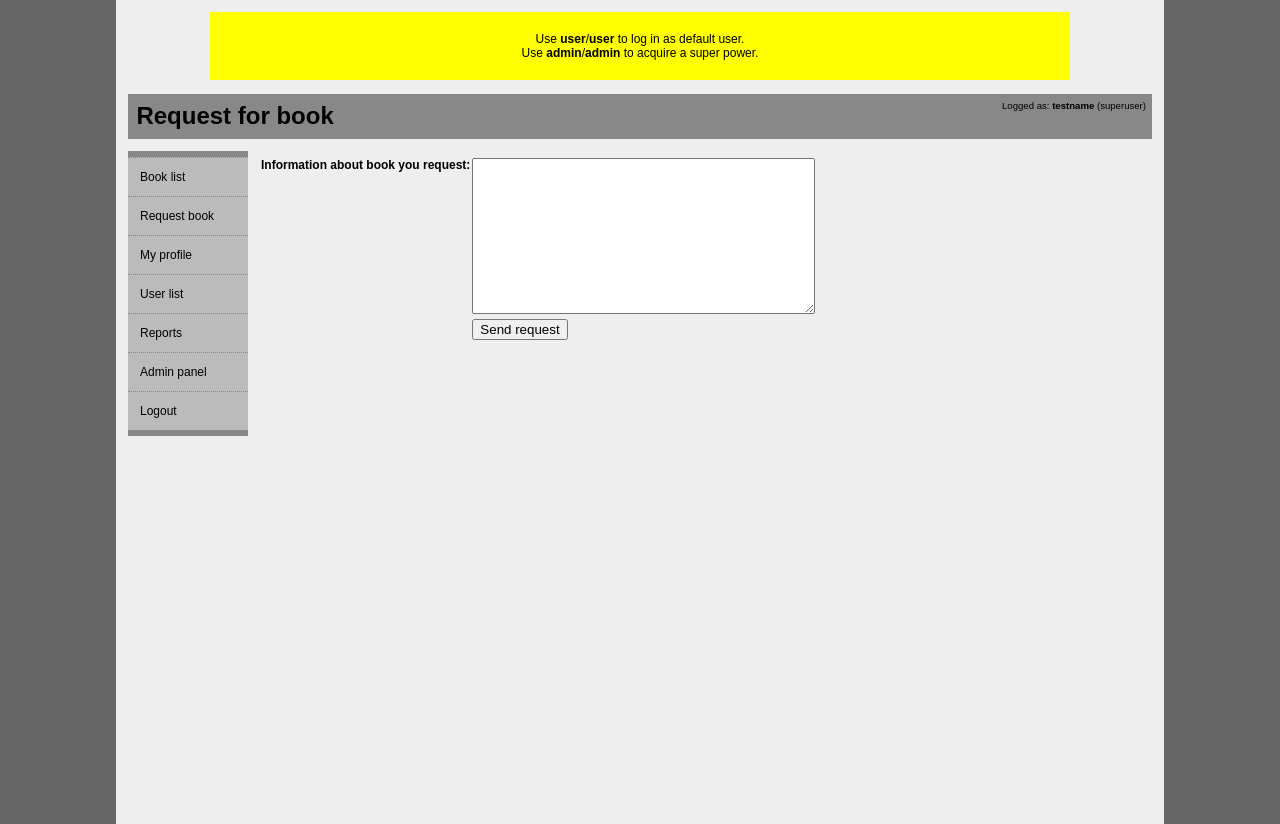
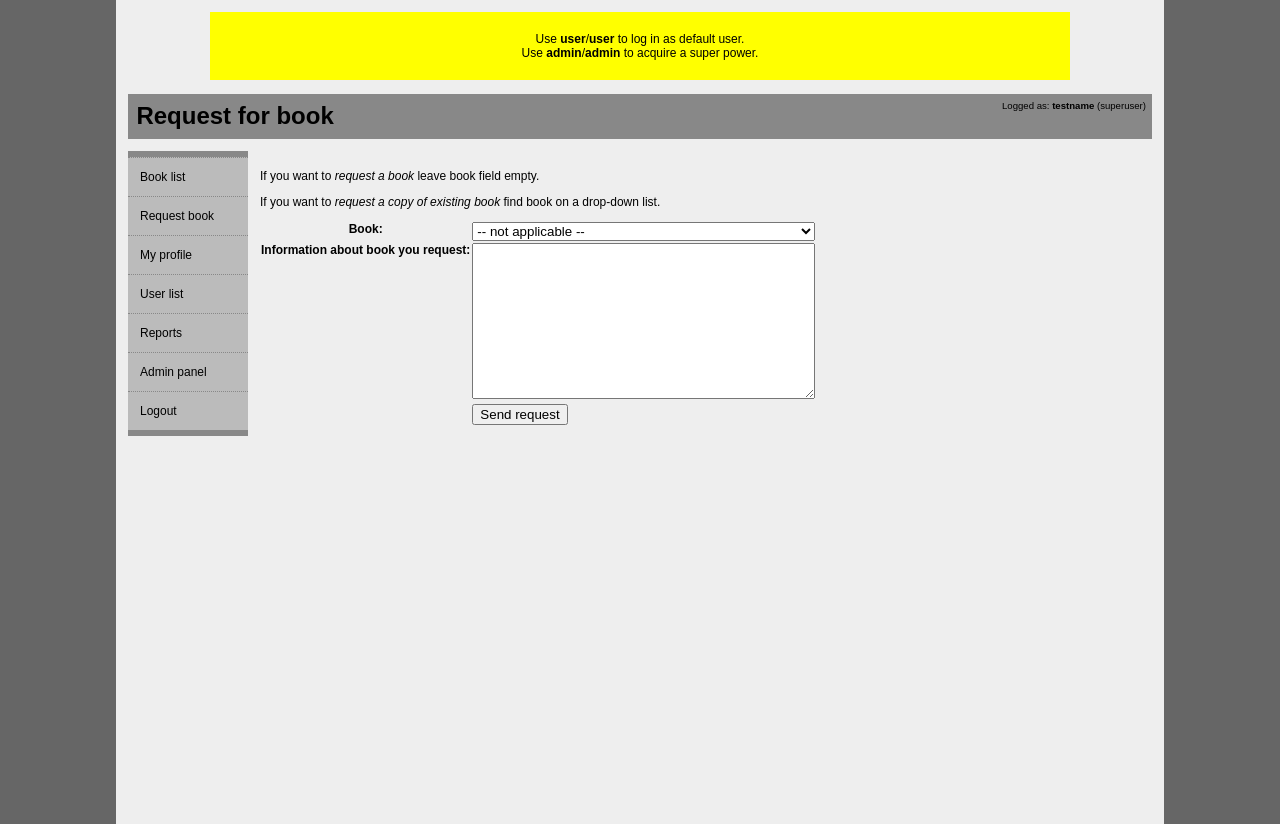
Before and after one commit to mmilewski/entelib, a Django app: page /entelib/requestbook/ in a window 1280 px wide. Run offline with Django 3.2, Linux system fonts and the light colour scheme; a user stored in the database is signed in; parts of the project's set-up code (start-up, migrations or seed data) failed here and were passed over.

Commit message:
Added book combobox to book request. Fixed publisation_nr crash on copy addon.

```diff
--- a/entelib/baseapp/forms.py
+++ b/entelib/baseapp/forms.py
@@ -1,7 +1,7 @@
 # -*- coding: utf-8 -*-
 from django import forms
 from django.contrib.auth.models import Group, User
-from baseapp.models import BookRequest
+from baseapp.models import Book, BookRequest
 # from baseapp.models import CustomUser
 from config import Config
 
@@ -15,6 +15,12 @@ class BookRequestForm(forms.Form):
     Form for requesting book. Users can add their propositions of books,
     they would like to have in the library.
     '''
+    def _books_choice_list():
+        na = (0, '-- not applicable --')
+        return [na] + [(b.id,b.title) for b in Book.objects.all().order_by('title')]
+
+    book = forms.ChoiceField(choices=_books_choice_list(), label="Book")
+
     info = forms.CharField(widget=forms.Textarea,
                            label=(u'Information about book you request'),
                            required=True,
@@ -25,12 +31,25 @@ class BookRequestForm(forms.Form):
         self.user = user
         super(BookRequestForm, self).__init__(*args, **kwargs)
 
-
     def clean_info(self):
         if not 'info' in self.cleaned_data:
             raise forms.ValidationError(u'Give any informations about book.')
         return self.cleaned_data['info']
 
+    def clean_book(self):
+        # field exists at all
+        if not 'book' in self.cleaned_data:
+            raise forms.ValidationError(u"Form data corrupted. Book field wasn't found.")
+        # id==0 is a special case - but it's correct
+        book_id = (int)(self.cleaned_data['book'])
+        if book_id == 0:
+            return self.cleaned_data['book']
+        # check if one tries to corrupt db.
+        try:
+            Book.objects.get(id=book_id)
+        except Book.DoesNotExist:
+            raise forms.ValidationError(u"Corrupted book's id")
+        return self.cleaned_data['book']
 
     def clean(self):
         config = Config()
@@ -43,10 +62,11 @@ class BookRequestForm(forms.Form):
             return self.cleaned_data
         raise forms.ValidationError(u"Your request doesn't contain any informations. Should be at least %d long" % (min_info_len,))
 
-
-
     def save(self):
-        req = BookRequest(who=self.user, info=self.cleaned_data['info'])
+        info = self.cleaned_data['info']
+        book_id = int(self.cleaned_data['book']) if self.cleaned_data['book']!='0' else None
+        book = Book.objects.get(pk=book_id)
+        req = BookRequest(who=self.user, info=info, book=book)
         req.save()
 
 
--- a/entelib/baseapp/models.py
+++ b/entelib/baseapp/models.py
@@ -194,10 +194,12 @@ class BookRequest(models.Model):
     id = models.AutoField(primary_key=True)
     who = models.ForeignKey(User, blank=False, null=False)
     when = models.DateTimeField(auto_now_add=True, blank=False, null=False)
+    book = models.ForeignKey(Book, blank=True, null=True)
     info = models.TextField()
 
     def __unicode__(self):
-        return u'Request for: %s' % (self.info[:30], )
+        title = self.book.title if self.book else 'n/a'
+        return u'Request for: (%s) %s' % (title, self.info[:30], )
 
 
 class CostCenter(models.Model):
@@ -222,7 +224,7 @@ class BookCopy(models.Model):
     state = models.ForeignKey(State)
     publisher = models.ForeignKey(Publisher)
     year = models.IntegerField()
-    publication_nr = models.IntegerField(blank=True)
+    publication_nr = models.IntegerField(null=True, blank=True)
     picture = models.ForeignKey(Picture, null=True, blank=True)
     toc = models.TextField(blank=True)                                         # table of contents
     toc_url = models.CharField(blank=True, max_length=CFG.copy_toc_url_len)    # external link to TOC
--- a/entelib/baseapp/views.py
+++ b/entelib/baseapp/views.py
@@ -37,6 +37,7 @@ def request_book(request, request_form=BookRequestForm):
         form = request_form(user=user)
 
     context['form_content'] = form
+    context['books'] = Book.objects.all()
     return render_response(request, tpl_request, context)
 
 
--- a/entelib/templates/book_request.html
+++ b/entelib/templates/book_request.html
@@ -9,18 +9,22 @@
 {% if show_confirmation_msg %}
 <div class="msg_wrapper">
   <div class="confirmation_msg">
-    Thank you for your request.
+    Thank you for your request. You can see <a href="/entelib/admin/baseapp/bookrequest/">all requests here</a>.
   </div>
 </div>
 {% endif %}
 
 {% if form_content %}
+<div class="usage_info">
+  <p>If you want to <em>request a book</em> leave book field empty.</p>
+  <p>If you want to <em>request a copy of existing book</em> find book on a drop-down list.</p>
+</div>
 <div class="formWrapper">
   <form class="book_request_form" action="." method="POST">
     <table class="basic_fields">
       <tbody>
         {{ form_content }}
-        <tr><th></th><td><input type="submit" value="Send request"/></td></tr>
+        <tr> <th></th> <td><input type="submit" value="Send request"/></td> </tr>
       </tbody>
     </table>
   </form>
```
